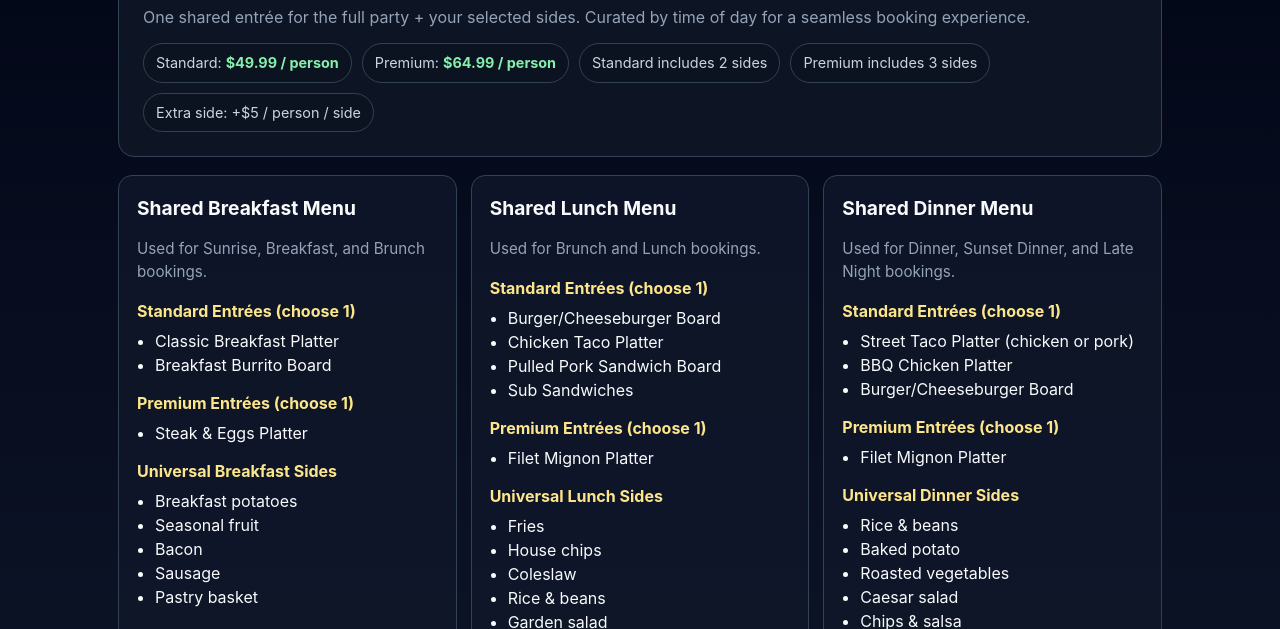
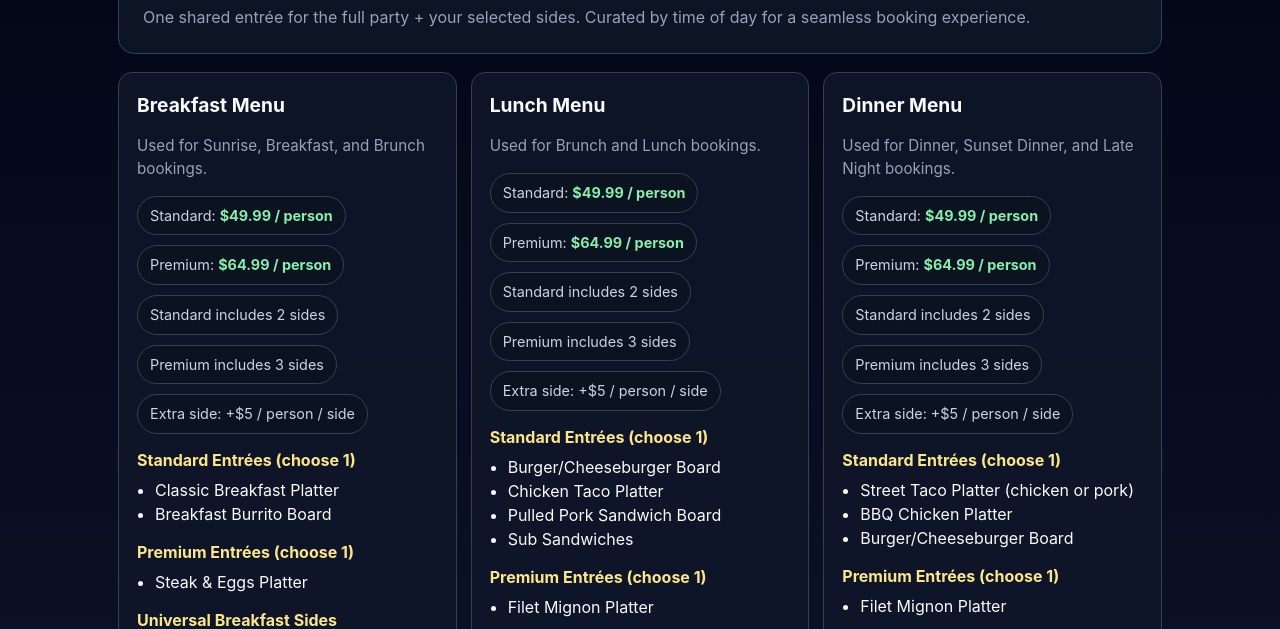
Before and after one commit to Sandonman/sky-high-dining-site, a plain HTML site: page menu.html in a window 1280 px wide. Shown: the part 104-733 px from the top of the page. Drawn offline with Linux system fonts and the light colour scheme.

Commit message:
Move pricing/details into menu cards and rename sections

```diff
--- a/menu.html
+++ b/menu.html
@@ -68,19 +68,19 @@
     <section class="hero">
       <h1>Sky High Dining Menu</h1>
       <p class="sub">One shared entrée for the full party + your selected sides. Curated by time of day for a seamless booking experience.</p>
-      <div class="pillrow">
-        <span class="pill">Standard: <span class="price">$49.99 / person</span></span>
-        <span class="pill">Premium: <span class="price">$64.99 / person</span></span>
-        <span class="pill">Standard includes 2 sides</span>
-        <span class="pill">Premium includes 3 sides</span>
-        <span class="pill">Extra side: +$5 / person / side</span>
-      </div>
     </section>
 
     <section class="grid">
       <article class="card">
-        <h2>Shared Breakfast Menu</h2>
+        <h2>Breakfast Menu</h2>
         <p class="small">Used for Sunrise, Breakfast, and Brunch bookings.</p>
+        <div class="pillrow">
+          <span class="pill">Standard: <span class="price">$49.99 / person</span></span>
+          <span class="pill">Premium: <span class="price">$64.99 / person</span></span>
+          <span class="pill">Standard includes 2 sides</span>
+          <span class="pill">Premium includes 3 sides</span>
+          <span class="pill">Extra side: +$5 / person / side</span>
+        </div>
 
         <h3>Standard Entrées (choose 1)</h3>
         <ul>
@@ -104,8 +104,15 @@
       </article>
 
       <article class="card">
-        <h2>Shared Lunch Menu</h2>
+        <h2>Lunch Menu</h2>
         <p class="small">Used for Brunch and Lunch bookings.</p>
+        <div class="pillrow">
+          <span class="pill">Standard: <span class="price">$49.99 / person</span></span>
+          <span class="pill">Premium: <span class="price">$64.99 / person</span></span>
+          <span class="pill">Standard includes 2 sides</span>
+          <span class="pill">Premium includes 3 sides</span>
+          <span class="pill">Extra side: +$5 / person / side</span>
+        </div>
 
         <h3>Standard Entrées (choose 1)</h3>
         <ul>
@@ -132,8 +139,15 @@
       </article>
 
       <article class="card">
-        <h2>Shared Dinner Menu</h2>
+        <h2>Dinner Menu</h2>
         <p class="small">Used for Dinner, Sunset Dinner, and Late Night bookings.</p>
+        <div class="pillrow">
+          <span class="pill">Standard: <span class="price">$49.99 / person</span></span>
+          <span class="pill">Premium: <span class="price">$64.99 / person</span></span>
+          <span class="pill">Standard includes 2 sides</span>
+          <span class="pill">Premium includes 3 sides</span>
+          <span class="pill">Extra side: +$5 / person / side</span>
+        </div>
 
         <h3>Standard Entrées (choose 1)</h3>
         <ul>
```
Also changed, not shown: index.html (+24 -10 lines).
